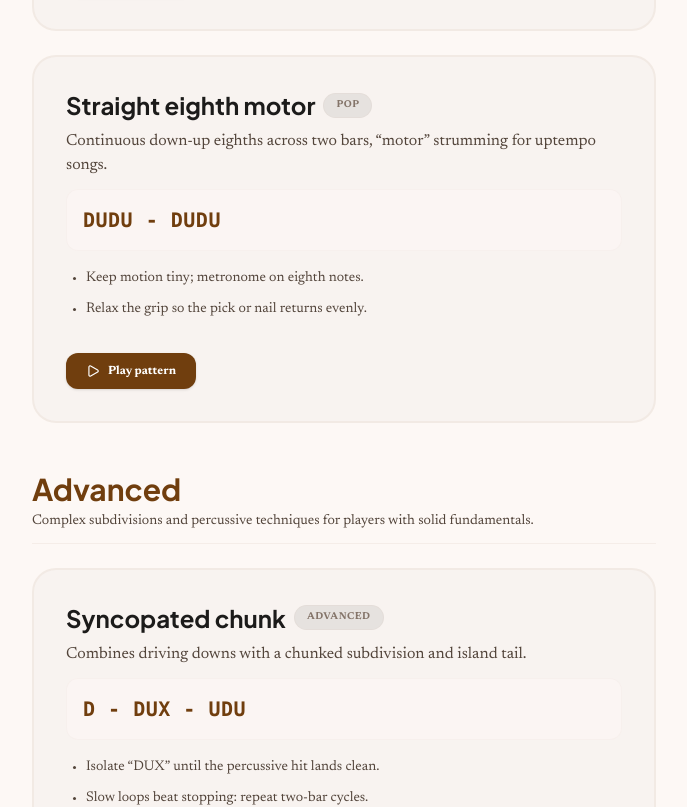
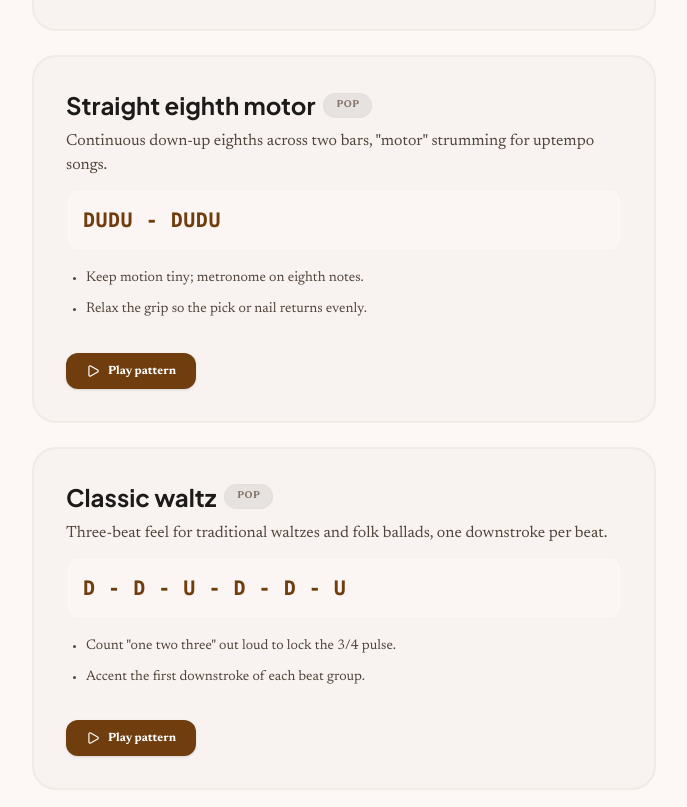
Before and after one commit to DotNetTitan/strum-and-spruce, a React (Vite) app: page /lessons/strumming in a window 1280 px wide. Shown: the part 3900-4707 px from the top of the page, without its empty margins (256-943 px from the left). Built offline with nearby package versions, Linux system fonts and the light colour scheme.

Commit message:
Add "Classic waltz" pattern to the pop category with D D U D D U notation for a 3/4 time feel.

```diff
--- a/src/data/strumming.ts
+++ b/src/data/strumming.ts
@@ -113,14 +113,23 @@ export const STRUMMING_PATTERNS: StrummingPattern[] = [
     desc: 'Dense subdivision before resolving, builds timing inside each beat group.',
     tips: ['Practice one beat group at a time before chaining the bar.', 'Accent only the first downstroke until the inner pulses feel even.'],
   },
-  {
+{
     id: 'pop-straight-eighths',
     category: 'pop',
     name: 'Straight eighth motor',
     difficulty: 'Pop',
     notation: 'DUDU DUDU',
-    desc: 'Continuous down-up eighths across two bars, “motor” strumming for uptempo songs.',
+    desc: 'Continuous down-up eighths across two bars, "motor" strumming for uptempo songs.',
     tips: ['Keep motion tiny; metronome on eighth notes.', 'Relax the grip so the pick or nail returns evenly.'],
+  },
+  {
+    id: 'pop-waltz',
+    category: 'pop',
+    name: 'Classic waltz',
+    difficulty: 'Pop',
+    notation: 'D D U D D U',
+    desc: 'Three-beat feel for traditional waltzes and folk ballads, one downstroke per beat.',
+    tips: ['Count "one two three" out loud to lock the 3/4 pulse.', 'Accent the first downstroke of each beat group.'],
   },
   {
     id: 'advanced-swing-subdivisions',
```
